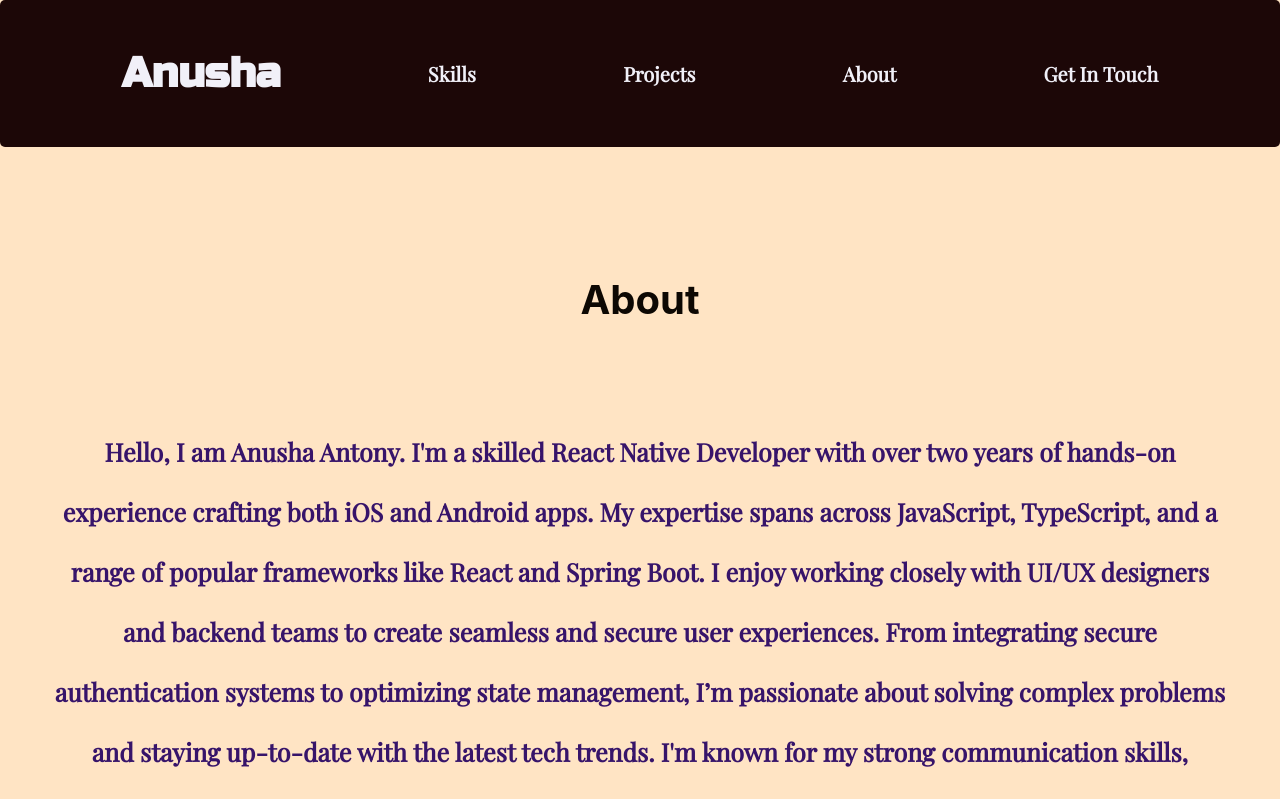
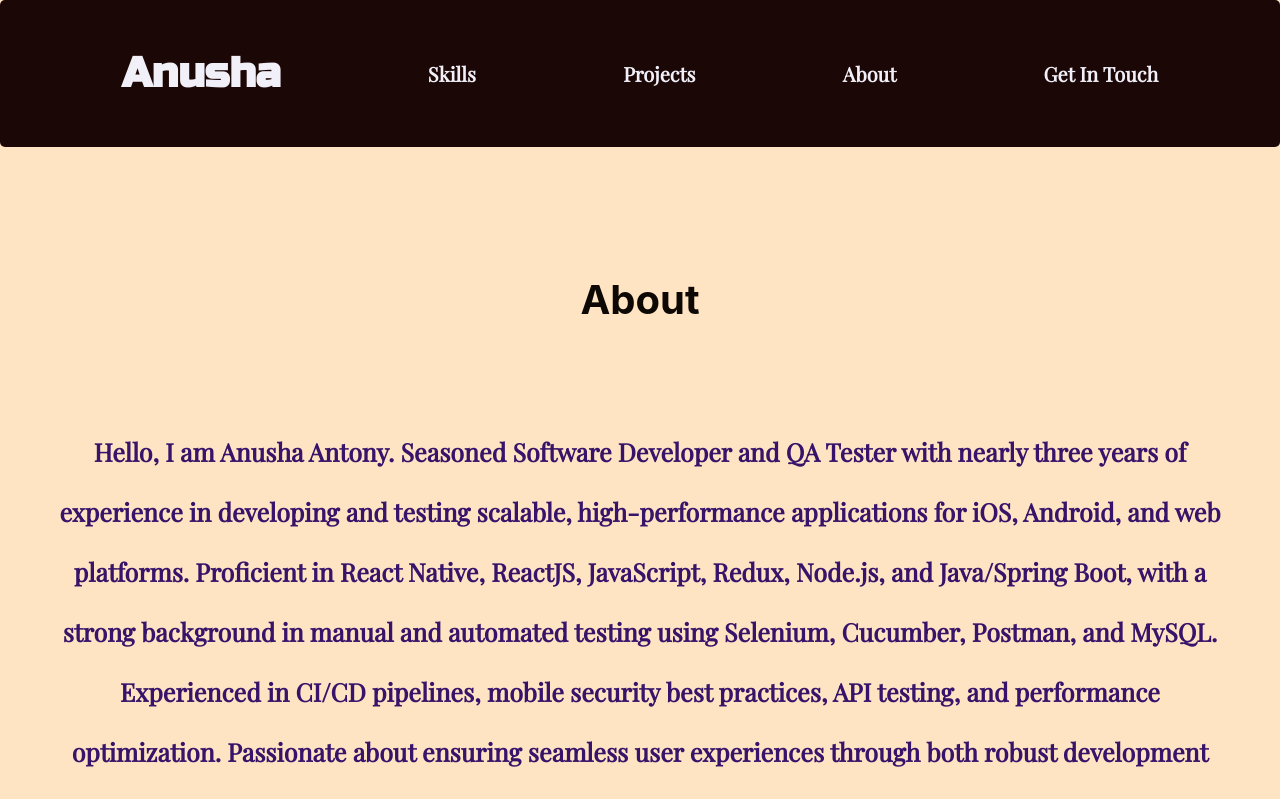
Before and after one commit to Anushaca1995/ReactPortfolio, a React (Create React App) app: page /about in a window 1280 px wide. Shown: the top 799 px of the page. Built offline with nearby package versions, Linux system fonts and the light colour scheme.

Commit message:
Changes made

```diff
--- a/src/App.jsx
+++ b/src/App.jsx
@@ -12,7 +12,7 @@ function App() {
     <div className="app">
       <Router>
       <Routes>
-        <Route path="*" element={<><NavBar className="app__nav"/><h1 className="app__header">React Native Developer</h1><Skills/><Projects/><About/><GetInTouch/></>} />
+        <Route path="*" element={<><NavBar className="app__nav"/><h1 className="app__header">Seasoned Software Developer</h1><Skills/><Projects/><About/><GetInTouch/></>} />
         <Route path="/skills" element={<><NavBar className="app__nav"/><Skills/></>} />
         <Route path="/projects" element={<><NavBar className="app__nav"/><Projects/></>} />
         <Route path="/about" element={<><NavBar className="app__nav"/><About/></>} />
--- a/src/components/About/About.jsx
+++ b/src/components/About/About.jsx
@@ -9,9 +9,13 @@ const About = () => {
         <h4 className="about-head">About</h4>
         <p className="about-text">Hello,   I am Anusha Antony.
 
-        I'm a skilled React Native Developer with over two years of hands-on experience crafting both iOS and Android apps. My expertise spans across JavaScript, TypeScript, and a range of popular frameworks like React and Spring Boot. I enjoy working closely with UI/UX designers and backend teams to create seamless and secure user experiences. From integrating secure authentication systems to optimizing state management, I’m passionate about solving complex problems and staying up-to-date with the latest tech trends. I'm known for my strong communication skills, attention to detail, and a commitment to delivering high-quality apps. Always eager to learn and grow, I thrive in collaborative environments where I can contribute to meaningful projects.
+        Seasoned Software Developer and QA Tester with nearly three years of experience in developing and
+ testing scalable, high-performance applications for iOS, Android, and web platforms. Proficient in React
+ Native, ReactJS, JavaScript, Redux, Node.js, and Java/Spring Boot, with a strong background in manual
+ and automated testing using Selenium, Cucumber, Postman, and MySQL. Experienced in CI/CD pipelines,
+ mobile security best practices, API testing, and performance optimization. Passionate about ensuring
+ seamless user experiences through both robust development and rigorous quality assurance.
         </p>
-        <p className="about-text"> Please click below 👇 to view my Resume </p><a class="about__resume" href={resume}>Resume</a>
     </div>)
 }
 export default About;
--- a/src/components/GetInTouch/GetInTouch.jsx
+++ b/src/components/GetInTouch/GetInTouch.jsx
@@ -5,7 +5,7 @@ const GetInTouch = () => {
     return (<div class="getintouch" id="getintouch">
         <h4>Get In Touch</h4>
         <div class="flex-container">
-            <a target="_blank" href="https://www.linkedin.com/in/anusha-antony-982783142/">
+            <a target="_blank" href="https://www.linkedin.com/in/anusha-antony27/">
                 <img className="flex-item" src="https://cdn.jsdelivr.net/gh/devicons/devicon/icons/linkedin/linkedin-plain-wordmark.svg" />
             </a>
             <a target="_blank" href="https://github.com/Anushaca1995/">
```
Also changed, not shown: 1 other file (tests, documents, lock files or other folders).
